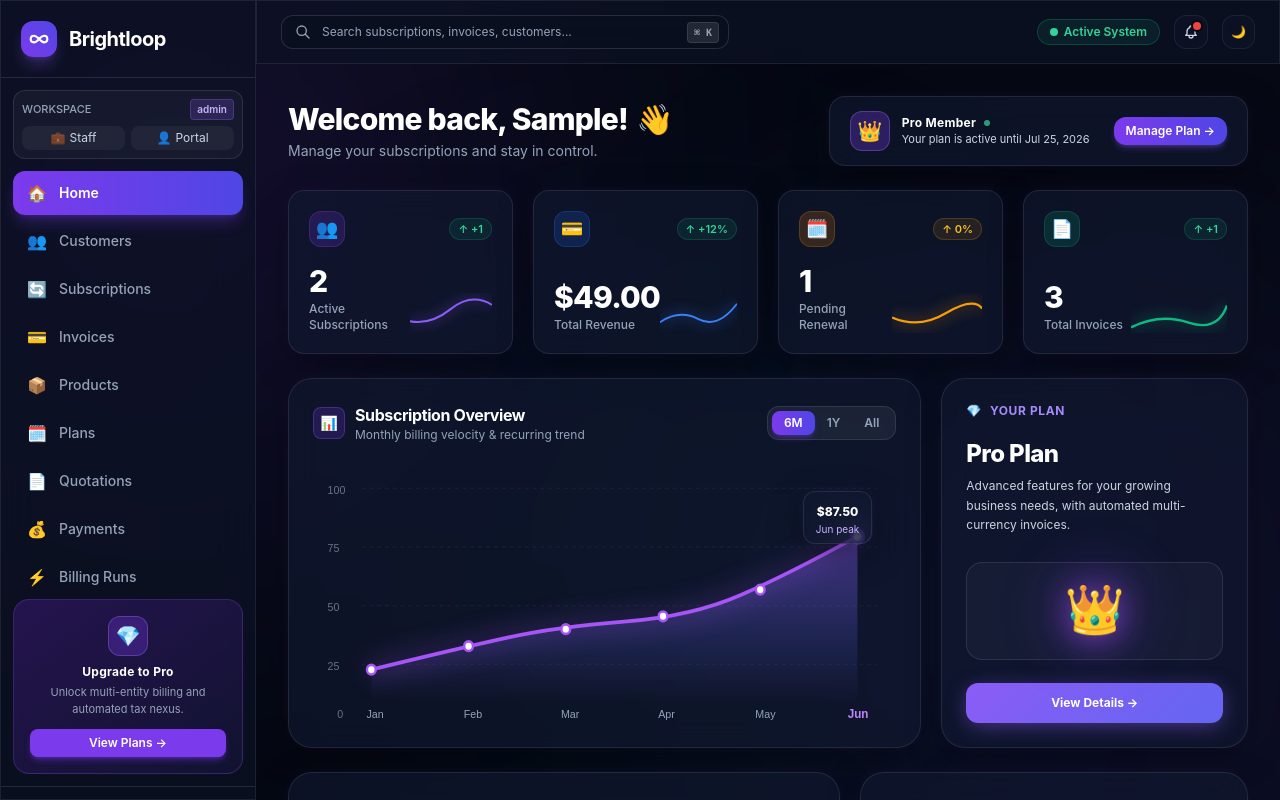
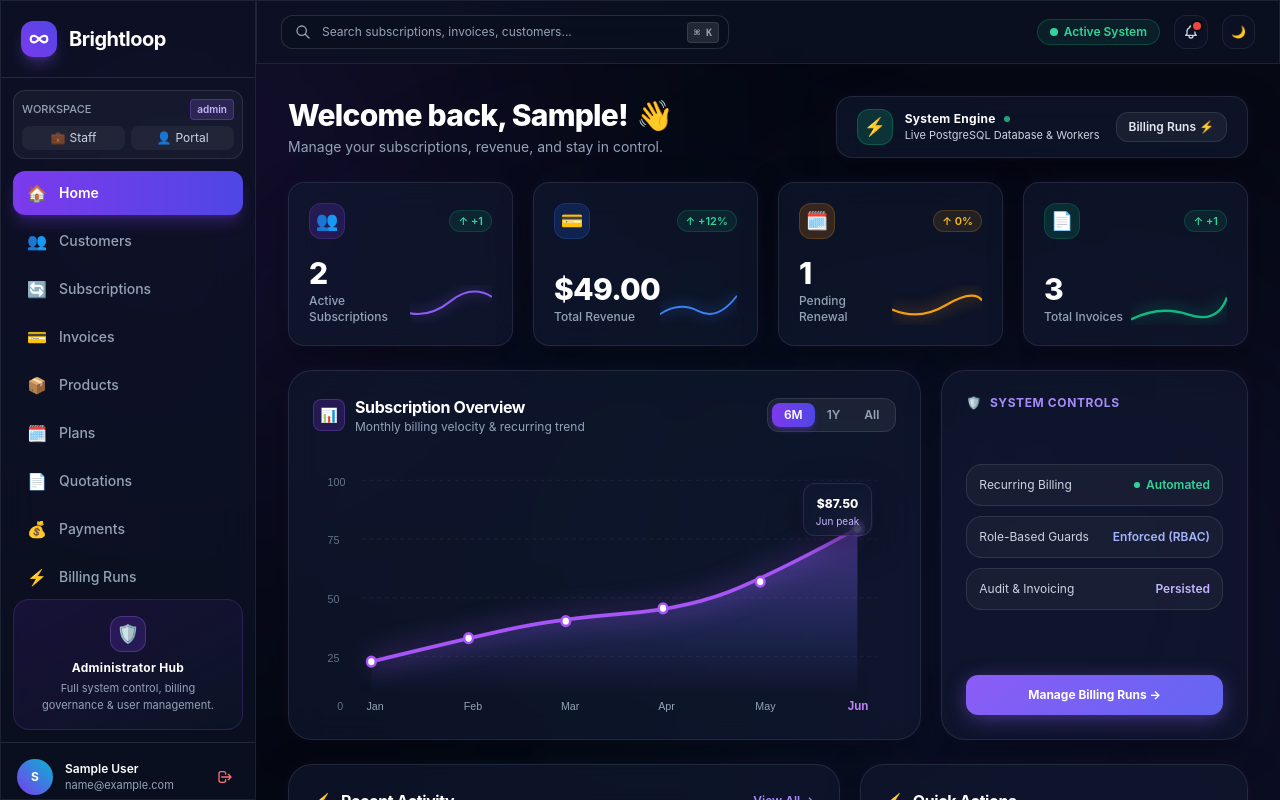
Before and after one commit to albin170/make-a-thon, a Next.js app in the folder apps/web/: page /dashboard in a window 1280 px wide. Built offline with nearby package versions, Linux system fonts and the light colour scheme; no server answers; sample sign-in values are in the browser's storage.

Commit message:
feat(ui): relocate upgrade to pro banners from admin to customer/user portal

```diff
--- a/apps/web/src/app/(admin)/dashboard/page.tsx
+++ b/apps/web/src/app/(admin)/dashboard/page.tsx
@@ -40,39 +40,39 @@ export default function DashboardPage() {
 
   return (
     <div className="space-y-6 pb-10">
-      {/* Top Banner Row matching Image 1 */}
+      {/* Top Banner Row */}
       <div className="flex flex-col lg:flex-row lg:items-center lg:justify-between gap-4">
         <div>
           <h1 className="text-2xl sm:text-3xl font-extrabold text-white tracking-tight flex items-center gap-2">
             Welcome back, {user?.firstName || 'Alex'}! <span className="inline-block animate-waving-hand">👋</span>
           </h1>
-          <p className="text-sm text-slate-400 mt-1">Manage your subscriptions and stay in control.</p>
+          <p className="text-sm text-slate-400 mt-1">Manage your subscriptions, revenue, and stay in control.</p>
         </div>
 
-        {/* Pro Member Ribbon Card (Top-right of Image 1) */}
-        <div className="glass-card px-5 py-3.5 rounded-2xl flex items-center justify-between gap-6 border-violet-500/30 bg-gradient-to-r from-violet-900/30 to-indigo-900/30">
+        {/* Administrator Operational Status Badge */}
+        <div className="glass-card px-5 py-3 rounded-2xl flex items-center justify-between gap-4 border-violet-500/25 bg-white/[0.03]">
           <div className="flex items-center gap-3">
-            <div className="w-10 h-10 rounded-xl bg-violet-600/30 text-violet-300 flex items-center justify-center text-xl shrink-0 border border-violet-400/30">
-              👑
+            <div className="w-9 h-9 rounded-xl bg-emerald-500/20 text-emerald-300 flex items-center justify-center text-lg shrink-0 border border-emerald-500/30">
+              ⚡
             </div>
             <div>
               <div className="flex items-center gap-2">
-                <span className="text-xs font-bold text-white tracking-wide">Pro Member</span>
+                <span className="text-xs font-bold text-white tracking-wide">System Engine</span>
                 <span className="w-1.5 h-1.5 rounded-full bg-emerald-400 animate-pulse" />
               </div>
-              <p className="text-[11px] text-slate-300">Your plan is active until Jul 25, 2026</p>
+              <p className="text-[11px] text-slate-300">Live PostgreSQL Database & Workers</p>
             </div>
           </div>
           <Link
-            href="/plans"
-            className="px-3 py-1.5 rounded-xl bg-gradient-to-r from-violet-600 to-indigo-600 hover:from-violet-500 hover:to-indigo-500 text-white text-xs font-semibold shadow-md shadow-violet-500/30 transition shrink-0"
+            href="/billing"
+            className="px-3 py-1.5 rounded-xl bg-white/5 hover:bg-white/10 text-slate-200 text-xs font-semibold border border-white/10 transition shrink-0"
           >
-            Manage Plan →
+            Billing Runs ⚡
           </Link>
         </div>
       </div>
 
-      {/* 4 Stat Cards Row with Sparklines matching Image 1 */}
+      {/* 4 Stat Cards Row with Sparklines */}
       <div className="grid grid-cols-1 sm:grid-cols-2 lg:grid-cols-4 gap-4 sm:gap-5">
         {/* Card 1: Active Subscriptions */}
         <div className="glass-card glass-card-hover p-5 rounded-2xl relative overflow-hidden flex flex-col justify-between">
@@ -89,7 +89,6 @@ export default function DashboardPage() {
               <span className="text-3xl font-extrabold text-white tracking-tight">{activeSubs}</span>
               <p className="text-xs text-slate-400 font-medium mt-0.5">Active Subscriptions</p>
             </div>
-            {/* Sparkline Neon SVG Wave (Violet) */}
             <svg className="w-24 h-10 text-violet-500" viewBox="0 0 100 40" fill="none">
               <path
                 d="M0 30 Q 25 35, 50 15 T 100 10"
@@ -119,7 +118,6 @@ export default function DashboardPage() {
               </span>
               <p className="text-xs text-slate-400 font-medium mt-0.5">Total Revenue</p>
             </div>
-            {/* Sparkline Neon SVG Wave (Blue) */}
             <svg className="w-24 h-10 text-blue-500" viewBox="0 0 100 40" fill="none">
               <path
                 d="M0 32 Q 25 15, 50 28 T 100 8"
@@ -147,7 +145,6 @@ export default function DashboardPage() {
               <span className="text-3xl font-extrabold text-white tracking-tight">{pendingRenewals}</span>
               <p className="text-xs text-slate-400 font-medium mt-0.5">Pending Renewal</p>
             </div>
-            {/* Sparkline Neon SVG Wave (Orange) */}
             <svg className="w-24 h-10 text-amber-500" viewBox="0 0 100 40" fill="none">
               <path
                 d="M0 25 Q 30 38, 60 20 T 100 15"
@@ -175,7 +172,6 @@ export default function DashboardPage() {
               <span className="text-3xl font-extrabold text-white tracking-tight">{totalInvoices}</span>
               <p className="text-xs text-slate-400 font-medium mt-0.5">Total Invoices</p>
             </div>
-            {/* Sparkline Neon SVG Wave (Green) */}
             <svg className="w-24 h-10 text-emerald-500" viewBox="0 0 100 40" fill="none">
               <path
                 d="M0 35 Q 30 20, 60 30 T 100 12"
@@ -189,9 +185,9 @@ export default function DashboardPage() {
         </div>
       </div>
 
-      {/* Main Grid: Subscription Overview SVG Chart + Your Plan Card */}
+      {/* Main Grid: Subscription Overview Chart + Admin Operations Status */}
       <div className="grid grid-cols-1 lg:grid-cols-12 gap-5">
-        {/* Left Column: Subscription Overview Chart (matching Image 1) */}
+        {/* Left Column: Subscription Overview Chart */}
         <div className="lg:col-span-8 glass-card p-6 rounded-3xl relative">
           <div className="flex flex-col sm:flex-row sm:items-center sm:justify-between gap-3 mb-6">
             <div className="flex items-center gap-2.5">
@@ -225,7 +221,6 @@ export default function DashboardPage() {
 
           {/* Interactive Glowing SVG Area Chart */}
           <div className="relative h-64 w-full">
-            {/* Tooltip hovering over Jun ($87.50) matching Image 1 */}
             <div className="absolute top-6 right-2 sm:right-6 glass-card px-3 py-1.5 rounded-xl border border-violet-400/40 shadow-lg text-center pointer-events-none z-10">
               <span className="text-xs font-extrabold text-white">$87.50</span>
               <p className="text-[10px] text-violet-300">Jun peak</p>
@@ -233,33 +228,29 @@ export default function DashboardPage() {
 
             <svg className="w-full h-full" viewBox="0 0 600 240" fill="none" preserveAspectRatio="none">
               <defs>
-                <linearGradient id="violetGlowGradient" x1="0" y1="0" x2="0" y2="1">
+                <linearGradient id="violetGlowGradientAdmin" x1="0" y1="0" x2="0" y2="1">
                   <stop offset="0%" stopColor="#8b5cf6" stopOpacity="0.45" />
                   <stop offset="70%" stopColor="#6366f1" stopOpacity="0.15" />
                   <stop offset="100%" stopColor="#8b5cf6" stopOpacity="0" />
                 </linearGradient>
               </defs>
 
-              {/* Grid Lines */}
               <line x1="50" y1="20" x2="580" y2="20" stroke="rgba(255,255,255,0.06)" strokeDasharray="4 4" />
               <line x1="50" y1="75" x2="580" y2="75" stroke="rgba(255,255,255,0.06)" strokeDasharray="4 4" />
               <line x1="50" y1="130" x2="580" y2="130" stroke="rgba(255,255,255,0.06)" strokeDasharray="4 4" />
               <line x1="50" y1="185" x2="580" y2="185" stroke="rgba(255,255,255,0.06)" strokeDasharray="4 4" />
 
-              {/* Y-Axis Labels */}
               <text x="15" y="25" fill="#64748b" fontSize="11" fontFamily="sans-serif">100</text>
               <text x="15" y="80" fill="#64748b" fontSize="11" fontFamily="sans-serif">75</text>
               <text x="15" y="135" fill="#64748b" fontSize="11" fontFamily="sans-serif">50</text>
               <text x="15" y="190" fill="#64748b" fontSize="11" fontFamily="sans-serif">25</text>
               <text x="25" y="235" fill="#64748b" fontSize="11" fontFamily="sans-serif">0</text>
 
-              {/* Area Fill */}
               <path
                 d="M 60 190 Q 150 170, 200 160 T 320 145 T 440 120 T 560 65 L 560 220 L 60 220 Z"
-                fill="url(#violetGlowGradient)"
+                fill="url(#violetGlowGradientAdmin)"
               />
 
-              {/* Line Stroke with drop-shadow glow */}
               <path
                 d="M 60 190 Q 150 170, 200 160 T 320 145 T 440 120 T 560 65"
                 stroke="#a855f7"
@@ -268,7 +259,6 @@ export default function DashboardPage() {
                 className="drop-shadow-[0_0_12px_rgba(168,85,247,0.9)]"
               />
 
-              {/* Coordinate Dots */}
               <circle cx="60" cy="190" r="4.5" fill="#ffffff" stroke="#a855f7" strokeWidth="2.5" />
               <circle cx="160" cy="168" r="4.5" fill="#ffffff" stroke="#a855f7" strokeWidth="2.5" />
               <circle cx="260" cy="152" r="4.5" fill="#ffffff" stroke="#a855f7" strokeWidth="2.5" />
@@ -276,7 +266,6 @@ export default function DashboardPage() {
               <circle cx="460" cy="115" r="4.5" fill="#ffffff" stroke="#a855f7" strokeWidth="2.5" />
               <circle cx="560" cy="65" r="6" fill="#ffffff" stroke="#8b5cf6" strokeWidth="3.5" className="animate-pulse" />
 
-              {/* X-Axis Labels */}
               <text x="55" y="235" fill="#94a3b8" fontSize="11" fontFamily="sans-serif">Jan</text>
               <text x="155" y="235" fill="#94a3b8" fontSize="11" fontFamily="sans-serif">Feb</text>
               <text x="255" y="235" fill="#94a3b8" fontSize="11" fontFamily="sans-serif">Mar</text>
@@ -287,37 +276,40 @@ export default function DashboardPage() {
           </div>
         </div>
 
-        {/* Right Column: "Your Plan" Card (matching Image 1) */}
+        {/* Right Column: Admin Operations Status */}
         <div className="lg:col-span-4 glass-card p-6 rounded-3xl flex flex-col justify-between relative overflow-hidden bg-gradient-to-br from-[#12182d] to-[#0d1222] border-violet-500/25">
           <div className="flex items-center gap-2 text-violet-400 text-xs font-bold uppercase tracking-wider">
-            <span>💎</span> Your Plan
+            <span>🛡️</span> System Controls
           </div>
 
-          <div className="my-4">
-            <h3 className="text-2xl font-extrabold text-white tracking-tight">Pro Plan</h3>
-            <p className="text-xs text-slate-300 mt-1.5 leading-relaxed">
-              Advanced features for your growing business needs, with automated multi-currency invoices.
-            </p>
-          </div>
-
-          {/* 3D Glass Crown Graphic representation */}
-          <div className="my-2 p-6 rounded-2xl bg-white/[0.03] border border-white/10 flex items-center justify-center relative">
-            <div className="w-24 h-24 rounded-full bg-violet-600/20 blur-xl absolute" />
-            <div className="relative text-5xl filter drop-shadow-[0_0_15px_rgba(168,85,247,0.7)] animate-bounce">
-              👑
+          <div className="my-3 space-y-2.5">
+            <div className="p-3 rounded-2xl bg-white/[0.04] border border-white/10 flex items-center justify-between text-xs">
+              <span className="text-slate-300">Recurring Billing</span>
+              <span className="text-emerald-400 font-semibold flex items-center gap-1.5">
+                <span className="w-1.5 h-1.5 rounded-full bg-emerald-400" />
+                Automated
+              </span>
+            </div>
+            <div className="p-3 rounded-2xl bg-white/[0.04] border border-white/10 flex items-center justify-between text-xs">
+              <span className="text-slate-300">Role-Based Guards</span>
+              <span className="text-indigo-300 font-semibold">Enforced (RBAC)</span>
+            </div>
+            <div className="p-3 rounded-2xl bg-white/[0.04] border border-white/10 flex items-center justify-between text-xs">
+              <span className="text-slate-300">Audit & Invoicing</span>
+              <span className="text-violet-300 font-semibold">Persisted</span>
             </div>
           </div>
 
           <Link
-            href="/plans"
+            href="/billing"
             className="w-full py-3 rounded-xl btn-neon text-xs font-bold text-center block mt-3"
           >
-            View Details →
+            Manage Billing Runs →
           </Link>
         </div>
       </div>
 
-      {/* Bottom Grid: Recent Activity Timeline + Quick Actions (matching Image 1) */}
+      {/* Bottom Grid: Recent Activity Timeline + Quick Actions */}
       <div className="grid grid-cols-1 lg:grid-cols-12 gap-5">
         {/* Recent Activity Timeline */}
         <div className="lg:col-span-7 glass-card p-6 rounded-3xl">
@@ -332,7 +324,6 @@ export default function DashboardPage() {
           </div>
 
           <div className="space-y-4">
-            {/* Timeline Item 1 */}
             <div className="flex items-start gap-3.5 p-3 rounded-2xl hover:bg-white/[0.04] transition">
               <div className="w-8 h-8 rounded-full bg-emerald-500/20 text-emerald-400 flex items-center justify-center text-sm shrink-0 border border-emerald-500/30">
                 ✓
@@ -342,11 +333,10 @@ export default function DashboardPage() {
                   <h4 className="text-xs font-semibold text-white truncate">Subscription renewed</h4>
                   <span className="text-[11px] text-slate-400 shrink-0">2h ago</span>
                 </div>
-                <p className="text-[11px] text-slate-400 mt-0.5">Pro Plan • 1 month</p>
+                <p className="text-[11px] text-slate-400 mt-0.5">Enterprise Plan • Automated run</p>
               </div>
             </div>
 
-            {/* Timeline Item 2 */}
             <div className="flex items-start gap-3.5 p-3 rounded-2xl hover:bg-white/[0.04] transition">
               <div className="w-8 h-8 rounded-full bg-indigo-500/20 text-indigo-400 flex items-center justify-center text-sm shrink-0 border border-indigo-500/30">
                 💳
@@ -360,23 +350,22 @@ export default function DashboardPage() {
               </div>
             </div>
 
-            {/* Timeline Item 3 */}
             <div className="flex items-start gap-3.5 p-3 rounded-2xl hover:bg-white/[0.04] transition">
               <div className="w-8 h-8 rounded-full bg-cyan-500/20 text-cyan-400 flex items-center justify-center text-sm shrink-0 border border-cyan-500/30">
                 👤
               </div>
               <div className="flex-1 min-w-0">
                 <div className="flex items-center justify-between">
-                  <h4 className="text-xs font-semibold text-white truncate">Profile updated</h4>
+                  <h4 className="text-xs font-semibold text-white truncate">Staff credential verified</h4>
                   <span className="text-[11px] text-slate-400 shrink-0">1d ago</span>
                 </div>
-                <p className="text-[11px] text-slate-400 mt-0.5">Account settings changed</p>
+                <p className="text-[11px] text-slate-400 mt-0.5">Admin access audit log</p>
               </div>
             </div>
           </div>
         </div>
 
-        {/* Quick Actions (matching Image 1) */}
+        {/* Quick Actions */}
         <div className="lg:col-span-5 glass-card p-6 rounded-3xl flex flex-col justify-between">
           <div className="flex items-center gap-2 mb-5">
             <span className="text-violet-400">⚡</span>
@@ -399,9 +388,9 @@ export default function DashboardPage() {
               className="glass-card glass-card-hover p-4 rounded-2xl flex flex-col items-center justify-center text-center gap-2.5 border-white/10"
             >
               <div className="w-10 h-10 rounded-xl bg-indigo-600/20 text-indigo-400 flex items-center justify-center text-lg border border-indigo-500/30">
-                ⬆️
+                🗓️
               </div>
-              <span className="text-xs font-semibold text-white">Manage Plan</span>
+              <span className="text-xs font-semibold text-white">Manage Plans</span>
             </Link>
 
             <Link
@@ -409,9 +398,9 @@ export default function DashboardPage() {
               className="glass-card glass-card-hover p-4 rounded-2xl flex flex-col items-center justify-center text-center gap-2.5 border-white/10"
             >
               <div className="w-10 h-10 rounded-xl bg-cyan-600/20 text-cyan-400 flex items-center justify-center text-lg border border-cyan-500/30">
-                ⚙️
+                🛡️
               </div>
-              <span className="text-xs font-semibold text-white">Update Profile</span>
+              <span className="text-xs font-semibold text-white">Staff Users</span>
             </Link>
 
             <Link
@@ -419,9 +408,9 @@ export default function DashboardPage() {
               className="glass-card glass-card-hover p-4 rounded-2xl flex flex-col items-center justify-center text-center gap-2.5 border-white/10"
             >
               <div className="w-10 h-10 rounded-xl bg-rose-600/20 text-rose-400 flex items-center justify-center text-lg border border-rose-500/30">
-                🎧
+                👥
               </div>
-              <span className="text-xs font-semibold text-white">Get Support</span>
+              <span className="text-xs font-semibold text-white">Customers</span>
             </Link>
           </div>
         </div>
--- a/apps/web/src/app/(admin)/layout.tsx
+++ b/apps/web/src/app/(admin)/layout.tsx
@@ -113,19 +113,13 @@ export default function AdminLayout({ children }: { children: React.ReactNode })
         </div>
 
         <div>
-          {/* Upgrade to Pro Card Widget (matching Image 1) */}
-          <div className="p-3 mx-3 mb-3 rounded-2xl bg-gradient-to-br from-violet-900/40 to-indigo-950/40 border border-violet-500/25 p-4 text-center relative overflow-hidden">
-            <div className="w-10 h-10 rounded-xl bg-violet-600/30 text-violet-300 flex items-center justify-center mx-auto mb-2 text-xl shadow-inner border border-violet-400/30">
-              💎
+          {/* Admin System Governance Info */}
+          <div className="p-3 mx-3 mb-3 rounded-2xl bg-gradient-to-br from-violet-900/20 to-slate-900/60 border border-violet-500/20 p-4 text-center relative overflow-hidden">
+            <div className="w-9 h-9 rounded-xl bg-violet-600/20 text-violet-300 flex items-center justify-center mx-auto mb-2 text-lg border border-violet-400/25">
+              🛡️
             </div>
-            <h4 className="text-xs font-bold text-white tracking-wide">Upgrade to Pro</h4>
-            <p className="text-[11px] text-slate-400 mt-1">Unlock multi-entity billing and automated tax nexus.</p>
-            <button
-              type="button"
-              className="mt-3 w-full py-1.5 rounded-lg bg-violet-600 hover:bg-violet-500 text-white text-xs font-semibold shadow-md shadow-violet-600/40 transition"
-            >
-              View Plans →
-            </button>
+            <h4 className="text-xs font-bold text-white tracking-wide">Administrator Hub</h4>
+            <p className="text-[11px] text-slate-400 mt-1">Full system control, billing governance & user management.</p>
           </div>
 
           {/* User profile footer */}
```
Also changed, not shown: apps/web/src/app/(customer)/portal/dashboard/page.tsx (+77 -31 lines).
